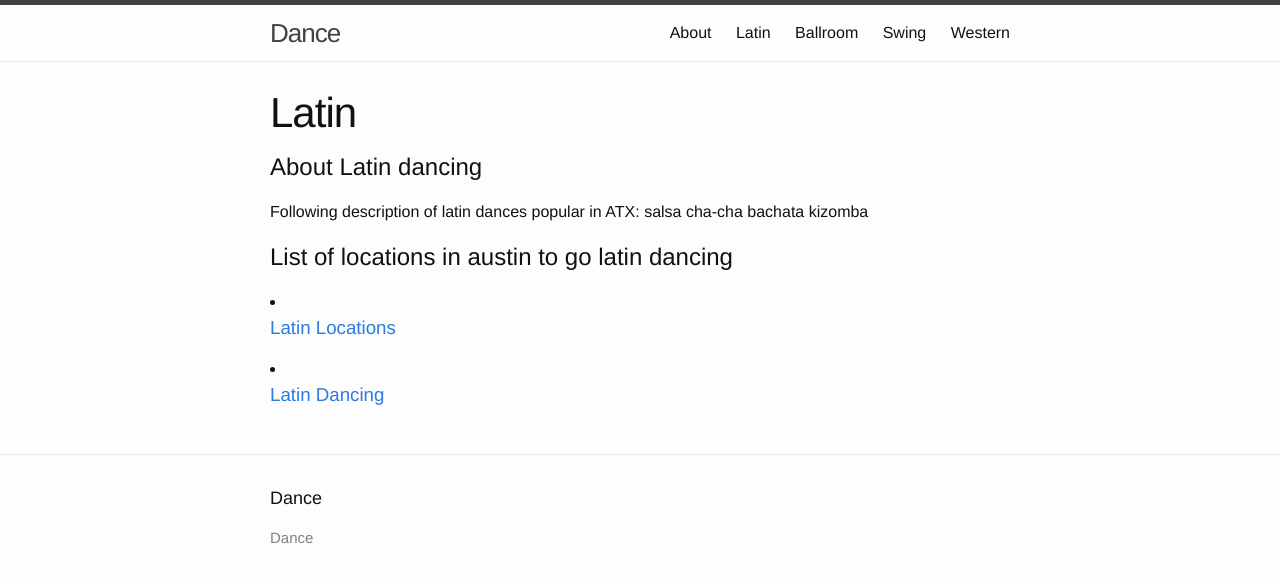
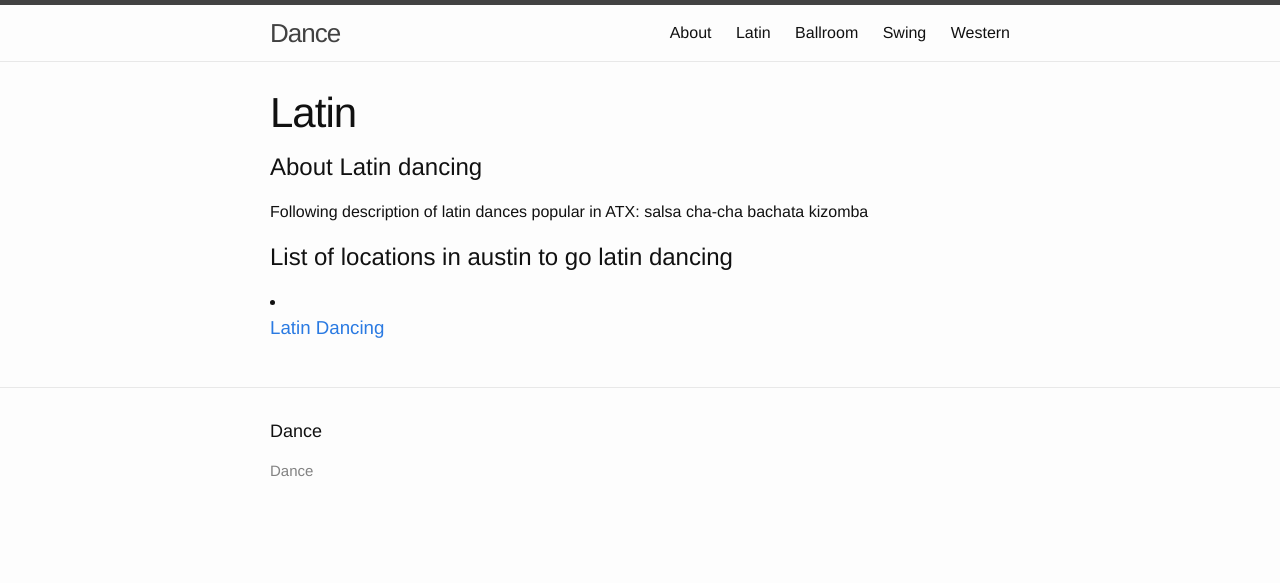
Before and after one commit to honeyjive/dance, a Jekyll site: the page built from latin/index.html, in a window 1280 px wide. Shown: the top 583 px of the page. Built offline with Jekyll 4.4.1, drawn with Linux system fonts in a browser that asks for light colours.

```diff
--- a/_posts/2014-11-3-latin-locations.md
+++ b/_posts/2014-11-3-latin-locations.md
@@ -2,7 +2,7 @@
 layout: post
 title:  "Latin Locations"
 date:   2014-11-3
-categories: latin
+categories: latinlocations
 ---
 
 location 1 for latin dancing
--- a/_posts/2014-11-5-swing-dancing.markdown
+++ b/_posts/2014-11-5-swing-dancing.markdown
@@ -3,9 +3,14 @@ layout: post
 title:  "Swing Dancing"
 date:   2014-11-5
 categories: swing
+cover: https://www.gprc.ab.ca/files/pages/images/students/wellness/special_events/tumblr_inline_n3zzliMzMK1srn0zg.gif <!-- test image -->
+cover_width: 520px
 ---
 
 <!-- TODO: Create photo link with hovering text -->
+
+<!-- TEST IMG TODO: make it so there is a cover photo on the post-->
+<img src="https://www.gprc.ab.ca/files/pages/images/students/wellness/special_events/tumblr_inline_n3zzliMzMK1srn0zg.gif">
 
 east coast swing
 lindy hop
```
